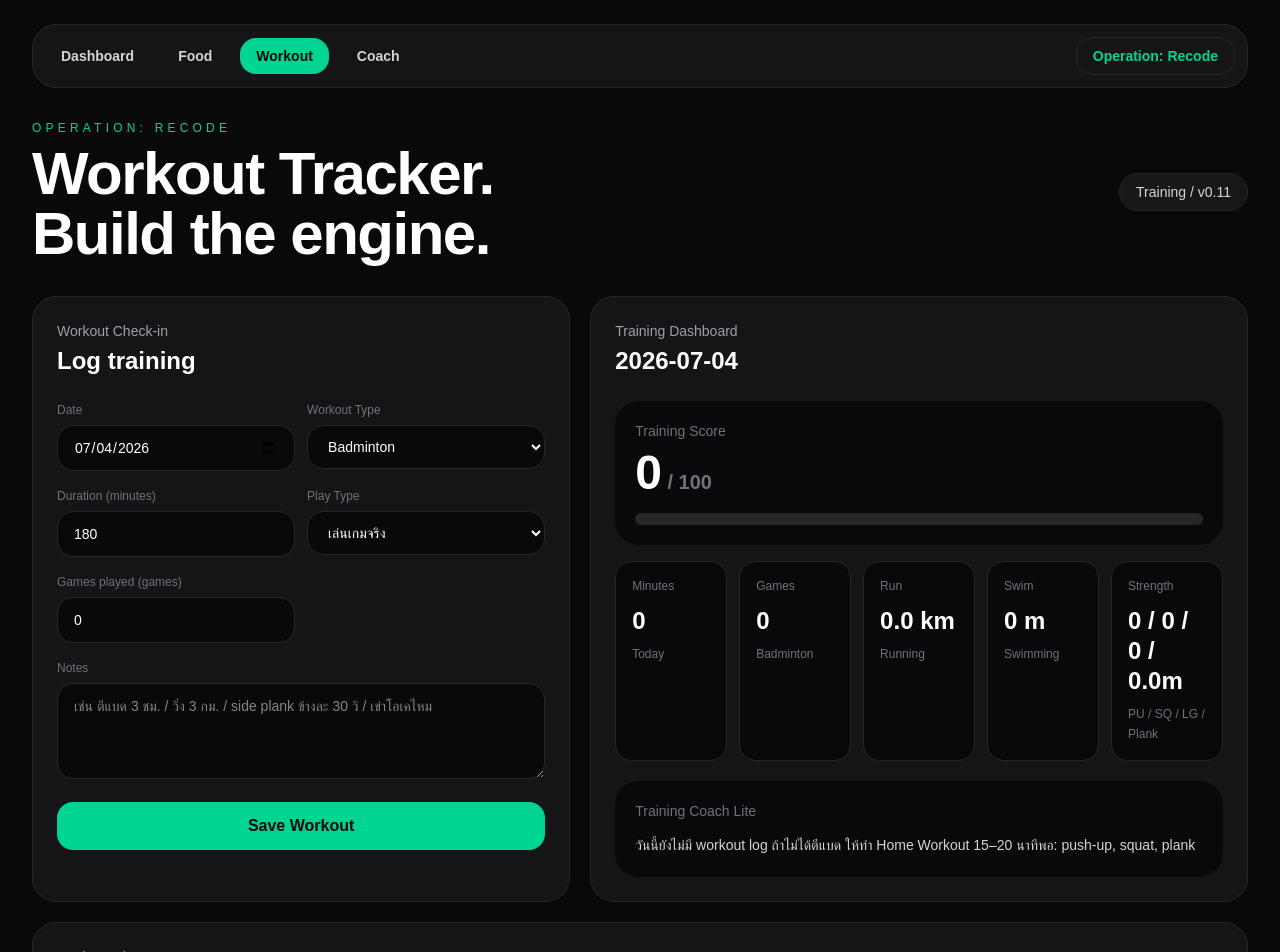
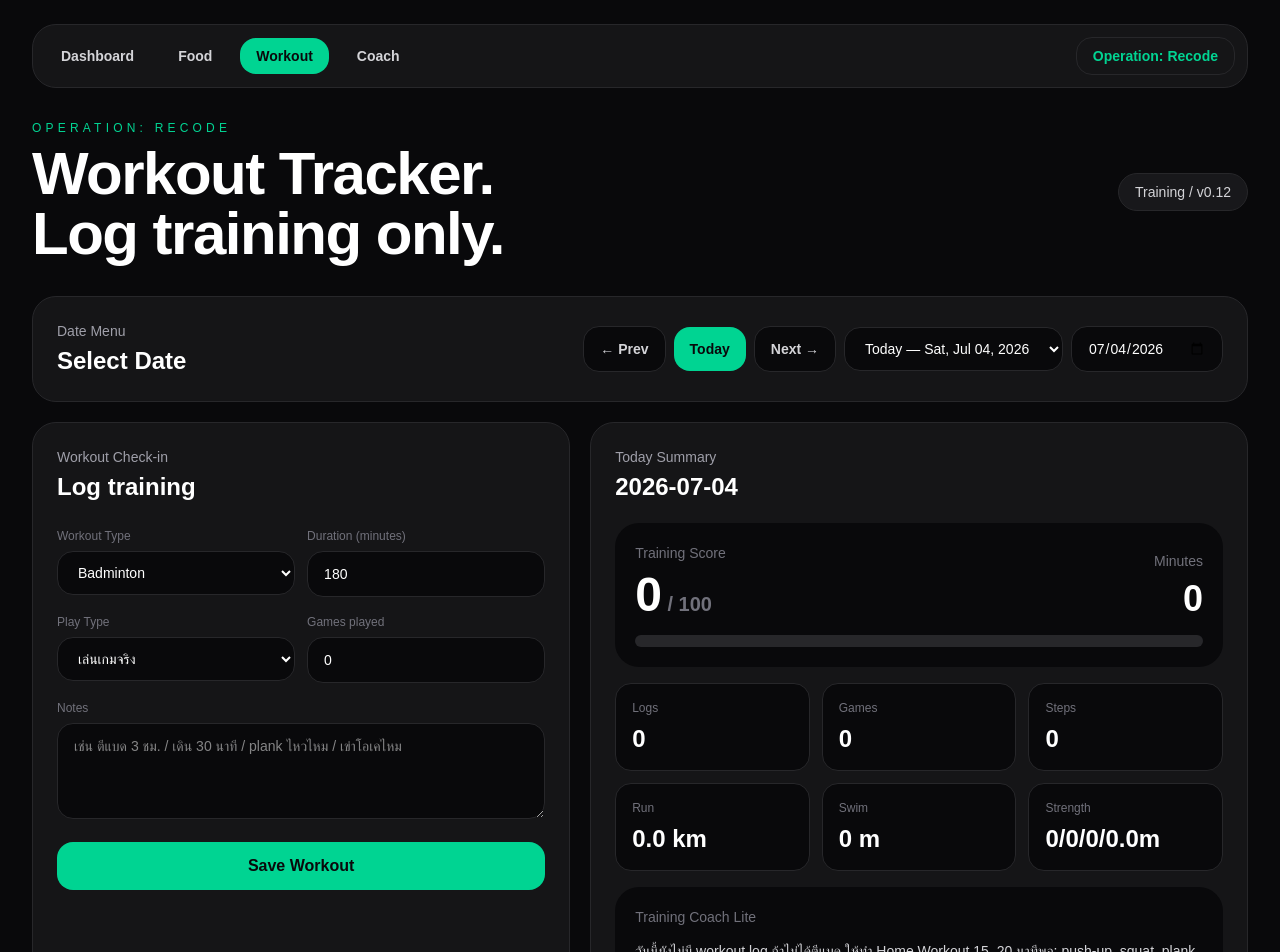
Before and after one commit to ptjaijai/operation-recode, a Next.js app: page /workout in a window 1280 px wide. Shown: the top 952 px of the page. Built offline with nearby package versions, Linux system fonts and the light colour scheme.

Commit message:
Simplify workout page

```diff
--- a/app/workout/page.tsx
+++ b/app/workout/page.tsx
@@ -2,6 +2,7 @@
 
 import { useEffect, useMemo, useState } from "react";
 import AppNav from "../AppNav";
+import DateMenu from "../DateMenu";
 
 type WorkoutType =
   | "badminton"
@@ -72,6 +73,54 @@ function getLocalDateString(date = new Date()) {
 }
 
 const today = getLocalDateString();
+
+function createDefaultForm(date: string): WorkoutLog {
+  return {
+    id: crypto.randomUUID(),
+    date,
+    type: "badminton",
+    durationMinutes: 180,
+    playType: "match",
+    gamesPlayed: 0,
+
+    pushupSets: 3,
+    pushupReps: 10,
+
+    squatSets: 3,
+    squatReps: 15,
+
+    plankSets: 3,
+    plankMinutes: 0.5,
+
+    sidePlankLeftSets: 0,
+    sidePlankLeftMinutes: 0,
+
+    sidePlankRightSets: 0,
+    sidePlankRightMinutes: 0,
+
+    supermanSets: 0,
+    supermanReps: 0,
+
+    lungeSets: 0,
+    lungeReps: 0,
+
+    leftLungeSets: 0,
+    leftLungeReps: 0,
+
+    rightLungeSets: 0,
+    rightLungeReps: 0,
+
+    mountainClimberSets: 0,
+    mountainClimberReps: 0,
+
+    steps: 0,
+    distanceKm: 0,
+    swimmingMeters: 0,
+    swimmingLaps: 0,
+    otherName: "",
+    notes: "",
+  };
+}
 
 function getWorkoutLabel(type: WorkoutType) {
   if (type === "badminton") return "Badminton";
@@ -349,7 +398,6 @@ function getWorkoutDetail(log: WorkoutLog) {
   if (log.type === "home-workout") {
     const pushups = getExerciseTotal(log.pushupSets, log.pushupReps);
     const squats = getExerciseTotal(log.squatSets, log.squatReps);
-
     const plank = getPlankTotalMinutes(log.plankSets, log.plankMinutes);
     const sideLeft = getPlankTotalMinutes(
       log.sidePlankLeftSets,
@@ -359,13 +407,10 @@ function getWorkoutDetail(log: WorkoutLog) {
       log.sidePlankRightSets,
       log.sidePlankRightMinutes
     );
-
     const superman = getExerciseTotal(log.supermanSets, log.supermanReps);
-
     const lunges = getExerciseTotal(log.lungeSets, log.lungeReps);
     const leftLunges = getExerciseTotal(log.leftLungeSets, log.leftLungeReps);
     const rightLunges = getExerciseTotal(log.rightLungeSets, log.rightLungeReps);
-
     const mountainClimbers = getExerciseTotal(
       log.mountainClimberSets,
       log.mountainClimberReps
@@ -397,99 +442,163 @@ function getWorkoutDetail(log: WorkoutLog) {
   return log.otherName ? log.otherName : "Other activity";
 }
 
+function normalizeWorkoutType(value: unknown): WorkoutType {
+  if (
+    value === "badminton" ||
+    value === "home-workout" ||
+    value === "walking" ||
+    value === "running" ||
+    value === "swimming" ||
+    value === "stretching" ||
+    value === "other"
+  ) {
+    return value;
+  }
+
+  return "other";
+}
+
+function normalizeWorkoutLog(raw: Record<string, unknown>): WorkoutLog {
+  return {
+    id: typeof raw.id === "string" ? raw.id : crypto.randomUUID(),
+    date: typeof raw.date === "string" ? raw.date : today,
+    type: normalizeWorkoutType(raw.type),
+    durationMinutes:
+      typeof raw.durationMinutes === "number" ? raw.durationMinutes : 0,
+
+    playType:
+      raw.playType === "casual" || raw.playType === "practice" || raw.playType === "match"
+        ? raw.playType
+        : undefined,
+    gamesPlayed: typeof raw.gamesPlayed === "number" ? raw.gamesPlayed : 0,
+
+    pushupSets: typeof raw.pushupSets === "number" ? raw.pushupSets : 0,
+    pushupReps: typeof raw.pushupReps === "number" ? raw.pushupReps : 0,
+
+    squatSets: typeof raw.squatSets === "number" ? raw.squatSets : 0,
+    squatReps: typeof raw.squatReps === "number" ? raw.squatReps : 0,
+
+    plankSets: typeof raw.plankSets === "number" ? raw.plankSets : 0,
+    plankMinutes: typeof raw.plankMinutes === "number" ? raw.plankMinutes : 0,
+
+    sidePlankLeftSets:
+      typeof raw.sidePlankLeftSets === "number" ? raw.sidePlankLeftSets : 0,
+    sidePlankLeftMinutes:
+      typeof raw.sidePlankLeftMinutes === "number" ? raw.sidePlankLeftMinutes : 0,
+
+    sidePlankRightSets:
+      typeof raw.sidePlankRightSets === "number" ? raw.sidePlankRightSets : 0,
+    sidePlankRightMinutes:
+      typeof raw.sidePlankRightMinutes === "number" ? raw.sidePlankRightMinutes : 0,
+
+    supermanSets: typeof raw.supermanSets === "number" ? raw.supermanSets : 0,
+    supermanReps: typeof raw.supermanReps === "number" ? raw.supermanReps : 0,
+
+    lungeSets: typeof raw.lungeSets === "number" ? raw.lungeSets : 0,
+    lungeReps: typeof raw.lungeReps === "number" ? raw.lungeReps : 0,
+
+    leftLungeSets: typeof raw.leftLungeSets === "number" ? raw.leftLungeSets : 0,
+    leftLungeReps: typeof raw.leftLungeReps === "number" ? raw.leftLungeReps : 0,
+
+    rightLungeSets:
+      typeof raw.rightLungeSets === "number" ? raw.rightLungeSets : 0,
+    rightLungeReps:
+      typeof raw.rightLungeReps === "number" ? raw.rightLungeReps : 0,
+
+    mountainClimberSets:
+      typeof raw.mountainClimberSets === "number" ? raw.mountainClimberSets : 0,
+    mountainClimberReps:
+      typeof raw.mountainClimberReps === "number" ? raw.mountainClimberReps : 0,
+
+    steps: typeof raw.steps === "number" ? raw.steps : 0,
+    distanceKm: typeof raw.distanceKm === "number" ? raw.distanceKm : 0,
+    swimmingMeters:
+      typeof raw.swimmingMeters === "number" ? raw.swimmingMeters : 0,
+    swimmingLaps: typeof raw.swimmingLaps === "number" ? raw.swimmingLaps : 0,
+    otherName: typeof raw.otherName === "string" ? raw.otherName : "",
+    notes: typeof raw.notes === "string" ? raw.notes : "",
+  };
+}
+
 export default function WorkoutPage() {
   const [logs, setLogs] = useState<WorkoutLog[]>([]);
   const [selectedDate, setSelectedDate] = useState(today);
-  const [form, setForm] = useState<WorkoutLog>({
-    id: crypto.randomUUID(),
-    date: today,
-    type: "badminton",
-    durationMinutes: 180,
-    playType: "match",
-    gamesPlayed: 0,
-
-    pushupSets: 3,
-    pushupReps: 10,
-
-    squatSets: 3,
-    squatReps: 15,
-
-    plankSets: 3,
-    plankMinutes: 0.5,
-
-    sidePlankLeftSets: 0,
-    sidePlankLeftMinutes: 0,
-
-    sidePlankRightSets: 0,
-    sidePlankRightMinutes: 0,
-
-    supermanSets: 0,
-    supermanReps: 0,
-
-    lungeSets: 0,
-    lungeReps: 0,
-
-    leftLungeSets: 0,
-    leftLungeReps: 0,
-
-    rightLungeSets: 0,
-    rightLungeReps: 0,
-
-    mountainClimberSets: 0,
-    mountainClimberReps: 0,
-
-    steps: 0,
-    distanceKm: 0,
-    swimmingMeters: 0,
-    swimmingLaps: 0,
-    otherName: "",
-    notes: "",
-  });
+  const [form, setForm] = useState<WorkoutLog>(() => createDefaultForm(today));
 
   useEffect(() => {
     const saved = localStorage.getItem("operation-recode-workout-logs");
-    if (saved) setLogs(JSON.parse(saved));
+
+    if (!saved) return;
+
+    try {
+      const parsed = JSON.parse(saved);
+
+      if (Array.isArray(parsed)) {
+        setLogs(parsed.map((item) => normalizeWorkoutLog(item)));
+      }
+    } catch {
+      setLogs([]);
+    }
   }, []);
 
   useEffect(() => {
     localStorage.setItem("operation-recode-workout-logs", JSON.stringify(logs));
   }, [logs]);
 
-  const todayLogs = useMemo(() => {
+  useEffect(() => {
+    setForm((current) => ({
+      ...current,
+      date: selectedDate,
+    }));
+  }, [selectedDate]);
+
+  const availableDates = useMemo(() => {
+    const dates = new Set<string>();
+
+    dates.add(today);
+
+    logs.forEach((log) => {
+      if (log.date) dates.add(log.date);
+    });
+
+    return Array.from(dates).sort((a, b) => b.localeCompare(a));
+  }, [logs]);
+
+  const selectedLogs = useMemo(() => {
     return logs.filter((log) => log.date === selectedDate);
   }, [logs, selectedDate]);
 
-  const totalMinutes = todayLogs.reduce((sum, log) => sum + log.durationMinutes, 0);
-  const totalGames = todayLogs.reduce((sum, log) => sum + (log.gamesPlayed ?? 0), 0);
-  const totalSteps = todayLogs.reduce((sum, log) => sum + (log.steps ?? 0), 0);
-  const totalDistance = todayLogs.reduce((sum, log) => sum + (log.distanceKm ?? 0), 0);
-  const totalSwimMeters = todayLogs.reduce(
+  const totalMinutes = selectedLogs.reduce((sum, log) => sum + log.durationMinutes, 0);
+  const totalGames = selectedLogs.reduce((sum, log) => sum + (log.gamesPlayed ?? 0), 0);
+  const totalSteps = selectedLogs.reduce((sum, log) => sum + (log.steps ?? 0), 0);
+  const totalDistance = selectedLogs.reduce((sum, log) => sum + (log.distanceKm ?? 0), 0);
+  const totalSwimMeters = selectedLogs.reduce(
     (sum, log) => sum + (log.swimmingMeters ?? 0),
     0
   );
 
-  const totalPushups = todayLogs.reduce(
+  const totalPushups = selectedLogs.reduce(
     (sum, log) => sum + getExerciseTotal(log.pushupSets, log.pushupReps),
     0
   );
 
-  const totalSquats = todayLogs.reduce(
+  const totalSquats = selectedLogs.reduce(
     (sum, log) => sum + getExerciseTotal(log.squatSets, log.squatReps),
     0
   );
 
-  const totalLunges = todayLogs.reduce((sum, log) => sum + getAllLunges(log), 0);
+  const totalLunges = selectedLogs.reduce((sum, log) => sum + getAllLunges(log), 0);
 
-  const totalPlankMinutes = todayLogs.reduce(
+  const totalPlankMinutes = selectedLogs.reduce(
     (sum, log) => sum + getAllPlankMinutes(log),
     0
   );
 
   const averageScore =
-    todayLogs.length > 0
+    selectedLogs.length > 0
       ? Math.round(
-          todayLogs.reduce((sum, log) => sum + getWorkoutScore(log), 0) /
-            todayLogs.length
+          selectedLogs.reduce((sum, log) => sum + getWorkoutScore(log), 0) /
+            selectedLogs.length
         )
       : 0;
 
@@ -591,23 +700,28 @@ export default function WorkoutPage() {
             <h1 className="mt-2 text-3xl font-black tracking-tight md:text-6xl">
               Workout Tracker.
               <br />
-              Build the engine.
+              Log training only.
             </h1>
           </div>
 
           <div className="rounded-full border border-zinc-800 bg-zinc-900 px-4 py-2 text-sm text-zinc-300">
-            Training / v0.11
+            Training / v0.12
           </div>
         </nav>
 
-        <div className="grid gap-5 xl:grid-cols-[0.9fr_1.1fr]">
-          <section className="rounded-3xl border border-zinc-800 bg-zinc-900/80 p-5 md:p-6">
+        <DateMenu
+          selectedDate={selectedDate}
+          availableDates={availableDates}
+          today={today}
+          onChange={setSelectedDate}
+        />
+
+        <section className="grid gap-5 xl:grid-cols-[0.9fr_1.1fr]">
+          <div className="rounded-3xl border border-zinc-800 bg-zinc-900/80 p-5 md:p-6">
             <p className="text-sm text-zinc-400">Workout Check-in</p>
             <h2 className="mt-1 text-2xl font-bold">Log training</h2>
 
             <div className="mt-5 grid gap-3 md:grid-cols-2">
-              <Input label="Date" type="date" value={selectedDate} onChange={setSelectedDate} />
-
               <label className="block">
                 <span className="text-xs text-zinc-500">Workout Type</span>
                 <select
@@ -657,7 +771,7 @@ export default function WorkoutPage() {
                   </label>
 
                   <Input
-                    label="Games played (games)"
+                    label="Games played"
                     type="number"
                     value={String(form.gamesPlayed ?? 0)}
                     onChange={(value) =>
@@ -718,7 +832,7 @@ export default function WorkoutPage() {
                   />
 
                   <ExerciseSetReps
-                    title="Side Plank Left (optional)"
+                    title="Side Plank Left"
                     unit="min / set"
                     sets={form.sidePlankLeftSets ?? 0}
                     reps={form.sidePlankLeftMinutes ?? 0}
@@ -732,7 +846,7 @@ export default function WorkoutPage() {
                   />
 
                   <ExerciseSetReps
-                    title="Side Plank Right (optional)"
+                    title="Side Plank Right"
                     unit="min / set"
                     sets={form.sidePlankRightSets ?? 0}
                     reps={form.sidePlankRightMinutes ?? 0}
@@ -746,7 +860,7 @@ export default function WorkoutPage() {
                   />
 
                   <ExerciseSetReps
-                    title="Superman (optional)"
+                    title="Superman"
                     unit="reps"
                     sets={form.supermanSets ?? 0}
                     reps={form.supermanReps ?? 0}
@@ -759,7 +873,7 @@ export default function WorkoutPage() {
                   />
 
                   <ExerciseSetReps
-                    title="Lunges (optional)"
+                    title="Lunges"
                     unit="reps"
                     sets={form.lungeSets ?? 0}
                     reps={form.lungeReps ?? 0}
@@ -772,33 +886,7 @@ export default function WorkoutPage() {
                   />
 
                   <ExerciseSetReps
-                    title="Left Lunges (optional)"
-                    unit="reps"
-                    sets={form.leftLungeSets ?? 0}
-                    reps={form.leftLungeReps ?? 0}
-                    onSetsChange={(value) =>
-                      setForm({ ...form, leftLungeSets: Number(value) })
-                    }
-                    onRepsChange={(value) =>
-                      setForm({ ...form, leftLungeReps: Number(value) })
-                    }
-                  />
-
-                  <ExerciseSetReps
-                    title="Right Lunges (optional)"
-                    unit="reps"
-                    sets={form.rightLungeSets ?? 0}
-                    reps={form.rightLungeReps ?? 0}
-                    onSetsChange={(value) =>
-                      setForm({ ...form, rightLungeSets: Number(value) })
-                    }
-                    onRepsChange={(value) =>
-                      setForm({ ...form, rightLungeReps: Number(value) })
-                    }
-                  />
-
-                  <ExerciseSetReps
-                    title="Mountain Climbers (optional)"
+                    title="Mountain Climbers"
                     unit="reps"
                     sets={form.mountainClimberSets ?? 0}
                     reps={form.mountainClimberReps ?? 0}
@@ -814,7 +902,7 @@ export default function WorkoutPage() {
 
               {form.type === "walking" && (
                 <Input
-                  label="Steps (optional)"
+                  label="Steps"
                   type="number"
                   value={String(form.steps ?? 0)}
                   onChange={(value) => setForm({ ...form, steps: Number(value) })}
@@ -824,7 +912,7 @@ export default function WorkoutPage() {
               {form.type === "running" && (
                 <>
                   <Input
-                    label="Distance (km, optional)"
+                    label="Distance (km)"
                     type="number"
                     value={String(form.distanceKm ?? 0)}
                     onChange={(value) =>
@@ -833,12 +921,10 @@ export default function WorkoutPage() {
                   />
 
                   <Input
-                    label="Steps (optional)"
+                    label="Steps"
                     type="number"
                     value={String(form.steps ?? 0)}
-                    onChange={(value) =>
-                      setForm({ ...form, steps: Number(value) })
-                    }
+                    onChange={(value) => setForm({ ...form, steps: Number(value) })}
                   />
                 </>
               )}
@@ -846,7 +932,7 @@ export default function WorkoutPage() {
               {form.type === "swimming" && (
                 <>
                   <Input
-                    label="Distance (meters, optional)"
+                    label="Distance (meters)"
                     type="number"
                     value={String(form.swimmingMeters ?? 0)}
                     onChange={(value) =>
@@ -855,7 +941,7 @@ export default function WorkoutPage() {
                   />
 
                   <Input
-                    label="Laps (optional)"
+                    label="Laps"
                     type="number"
                     value={String(form.swimmingLaps ?? 0)}
                     onChange={(value) =>
@@ -882,7 +968,7 @@ export default function WorkoutPage() {
                 onChange={(event) =>
                   setForm({ ...form, notes: event.target.value })
                 }
-                placeholder="เช่น ตีแบด 3 ชม. / วิ่ง 3 กม. / side plank ข้างละ 30 วิ / เข่าโอเคไหม"
+                placeholder="เช่น ตีแบด 3 ชม. / เดิน 30 นาที / plank ไหวไหม / เข่าโอเคไหม"
                 className="mt-1 min-h-24 w-full rounded-2xl border border-zinc-800 bg-zinc-950 px-4 py-3 text-sm outline-none focus:border-emerald-400"
               />
             </label>
@@ -893,18 +979,27 @@ export default function WorkoutPage() {
             >
               Save Workout
             </button>
-          </section>
+          </div>
 
-          <section className="rounded-3xl border border-zinc-800 bg-zinc-900/80 p-5 md:p-6">
-            <p className="text-sm text-zinc-400">Training Dashboard</p>
+          <div className="rounded-3xl border border-zinc-800 bg-zinc-900/80 p-5 md:p-6">
+            <p className="text-sm text-zinc-400">Today Summary</p>
             <h2 className="mt-1 text-2xl font-bold">{selectedDate}</h2>
 
-            <div className="mt-6 rounded-3xl bg-zinc-950 p-5">
+            <div className="mt-5 rounded-3xl bg-zinc-950 p-5">
+              <div className="flex flex-wrap items-end justify-between gap-4">
+                <div>
                   <p className="text-sm text-zinc-500">Training Score</p>
                   <p className="mt-2 text-5xl font-black">
                     {averageScore}
                     <span className="text-xl text-zinc-500"> / 100</span>
                   </p>
+                </div>
+
+                <div className="text-right">
+                  <p className="text-sm text-zinc-500">Minutes</p>
+                  <p className="mt-2 text-4xl font-black">{totalMinutes}</p>
+                </div>
+              </div>
 
               <div className="mt-4 h-3 overflow-hidden rounded-full bg-zinc-800">
                 <div
@@ -914,48 +1009,40 @@ export default function WorkoutPage() {
               </div>
             </div>
 
-            <div className="mt-4 grid gap-3 md:grid-cols-5">
-              <StatCard label="Minutes" value={String(totalMinutes)} note="Today" />
-              <StatCard label="Games" value={String(totalGames)} note="Badminton" />
-              <StatCard
-                label="Run"
-                value={`${totalDistance.toFixed(1)} km`}
-                note="Running"
-              />
-              <StatCard
-                label="Swim"
-                value={`${totalSwimMeters} m`}
-                note="Swimming"
-              />
-              <StatCard
+            <div className="mt-4 grid gap-3 md:grid-cols-3">
+              <SmallStat label="Logs" value={String(selectedLogs.length)} />
+              <SmallStat label="Games" value={String(totalGames)} />
+              <SmallStat label="Steps" value={String(totalSteps)} />
+              <SmallStat label="Run" value={`${totalDistance.toFixed(1)} km`} />
+              <SmallStat label="Swim" value={`${totalSwimMeters} m`} />
+              <SmallStat
                 label="Strength"
-                value={`${totalPushups} / ${totalSquats} / ${totalLunges} / ${totalPlankMinutes.toFixed(
+                value={`${totalPushups}/${totalSquats}/${totalLunges}/${totalPlankMinutes.toFixed(
                   1
                 )}m`}
-                note="PU / SQ / LG / Plank"
               />
             </div>
 
-            <div className="mt-5 rounded-3xl bg-zinc-950 p-5">
+            <div className="mt-4 rounded-3xl bg-zinc-950 p-5">
               <p className="text-sm text-zinc-500">Training Coach Lite</p>
               <p className="mt-3 text-sm leading-6 text-zinc-300">
-                {getCoachMessage(todayLogs)}
+                {getCoachMessage(selectedLogs)}
               </p>
             </div>
+          </div>
         </section>
-        </div>
 
         <section className="mt-5 rounded-3xl border border-zinc-800 bg-zinc-900/80 p-5 md:p-6">
           <p className="text-sm text-zinc-400">Workout History</p>
-          <h3 className="mt-1 text-2xl font-bold">Today&apos;s training</h3>
+          <h3 className="mt-1 text-2xl font-bold">Training logs</h3>
 
           <div className="mt-5 grid gap-3">
-            {todayLogs.length === 0 ? (
+            {selectedLogs.length === 0 ? (
               <div className="rounded-2xl bg-zinc-950 p-5 text-sm text-zinc-500">
                 ยังไม่มี workout log วันนี้
               </div>
             ) : (
-              todayLogs
+              selectedLogs
                 .slice()
                 .reverse()
                 .map((log) => (
@@ -975,7 +1062,7 @@ export default function WorkoutPage() {
                     </div>
 
                     <p>{log.durationMinutes} min</p>
-                    <p className="text-zinc-400">{getWorkoutDetail(log)}</p>
+                    <p className="break-words text-zinc-400">{getWorkoutDetail(log)}</p>
                     <p className="text-zinc-500">{log.notes || "-"}</p>
 
                     <button
@@ -991,24 +1078,6 @@ export default function WorkoutPage() {
         </section>
       </section>
     </main>
-  );
-}
-
-function StatCard({
-  label,
-  value,
-  note,
-}: {
-  label: string;
-  value: string;
-  note: string;
-}) {
-  return (
-    <div className="min-w-0 rounded-2xl border border-zinc-800 bg-zinc-950 p-4">
-      <p className="text-xs text-zinc-500">{label}</p>
-      <p className="mt-3 break-words text-2xl font-bold leading-tight">{value}</p>
-      <p className="mt-2 text-xs leading-5 text-zinc-500">{note}</p>
-    </div>
   );
 }
 
@@ -1056,6 +1125,15 @@ function ExerciseSetReps({
   );
 }
 
+function SmallStat({ label, value }: { label: string; value: string }) {
+  return (
+    <div className="min-w-0 rounded-2xl border border-zinc-800 bg-zinc-950 p-4">
+      <p className="text-xs text-zinc-500">{label}</p>
+      <p className="mt-2 break-words text-2xl font-black leading-tight">{value}</p>
+    </div>
+  );
+}
+
 function Input({
   label,
   type,
```
Lines whose indentation alone changed are shown as unchanged.
